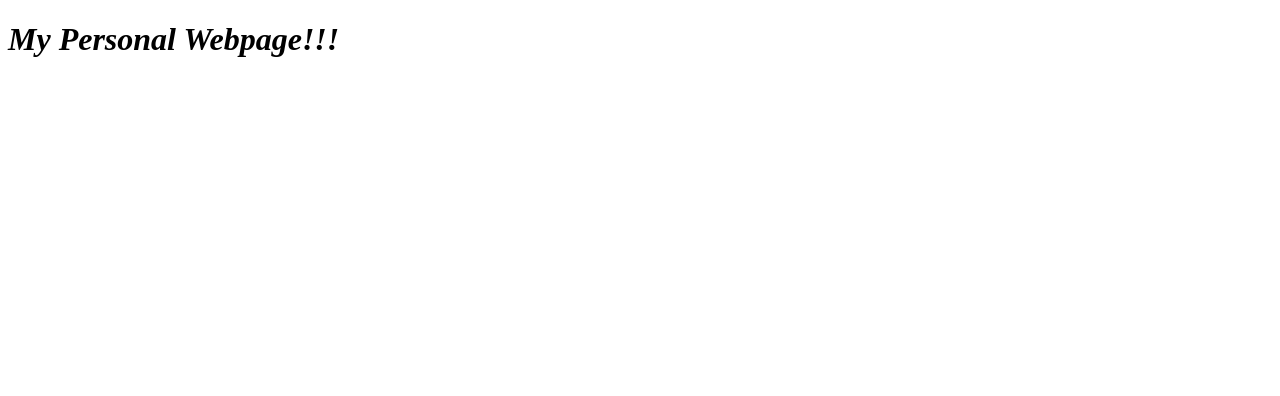
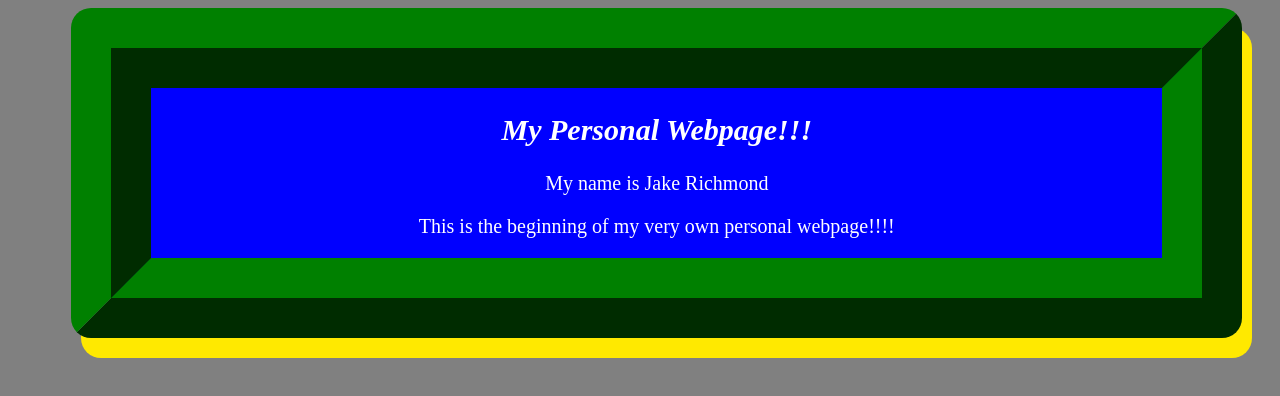
Before and after one commit to JakeOrichmond/JakeOrichmond.github.io, a plain HTML site: page index.html in a window 1280 px wide. Drawn offline with Linux system fonts and the light colour scheme.

Commit message:
Random Colors

```diff
--- a/index.html
+++ b/index.html
@@ -1,13 +1,22 @@
 <!DOCTYPE html>
 <html>
 <head>
-    <meta charset="UTF-8">
-    <title></title>
+    <link rel="stylesheet" type="text/css" href="style.css">
+    <title>Jake Richmond</title>
 </head>
-<body>
-    <h1><em>My Personal Webpage!!!</em></h1>
 
 
 
+<body id="jakeorichmond-website">
+<div class="page-wrapper">
+
+	<section class="intro">
+
+   		<h1><em>My Personal Webpage!!!</em></h1>
+   		<p>My name is Jake Richmond</p>
+   		<p>This is the beginning of my very own personal webpage!!!!</p>
+
+    </section>
+
 </body>
 </html>
--- a/style.css
+++ b/style.css
@@ -1 +1,27 @@
 /*This is my CSS/Style Page for my website!!!!*/
+
+body {
+	background-color: gray;
+}
+
+h1 {
+	color: white;
+
+}
+
+.intro {
+	display: block;
+	font-size: 20px;
+	text-align: center;
+	font-style: bold;
+	border: thick thick thick thick;
+	border-style: ridge;
+	border-color: green;
+	box-shadow: 10px 20px #ffe900;
+	border-width:80px;
+	width: 80%;
+	margin-left: 5%;
+	background-color: blue;
+	color: white;
+	border-radius: 20px;
+}
```
